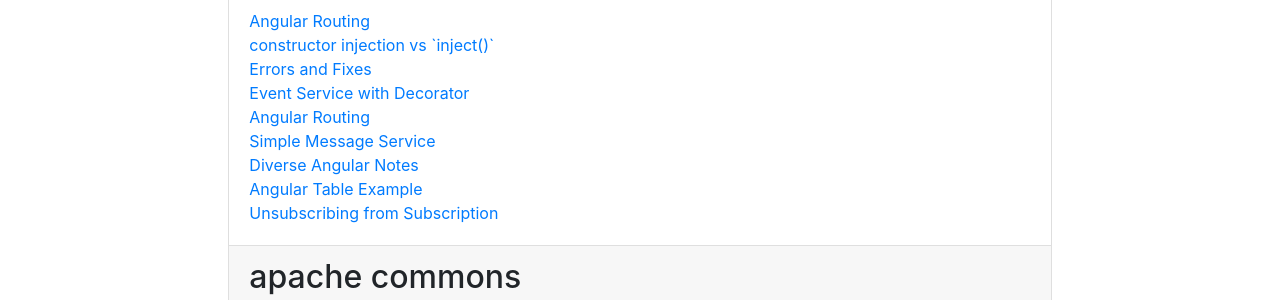
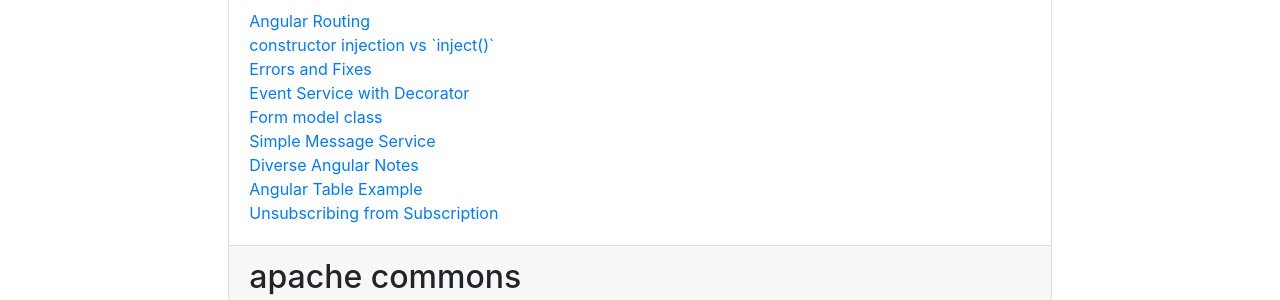
Before and after one commit to LeoNiedermeier/LeoNiedermeier.github.io, a Jekyll site: the page built from index.md, in a window 1280 px wide and 900 px high. Shown: the part 138-438 px from the top of the window. Built offline with Jekyll 4.4.1, drawn with Linux system fonts in a browser that asks for light colours.

Commit message:
Update form_model_class.md

```diff
--- a/_docs/angular/form_model_class.md
+++ b/_docs/angular/form_model_class.md
@@ -1,8 +1,8 @@
 ---
-title: Angular Routing
+title: Form model class
 tags: [angular]
 category: angular
-summary: "Angular Routing"
+summary: "Use a class frü form model"
 ---
 # Notes & options from AI
 - Scope control
```
